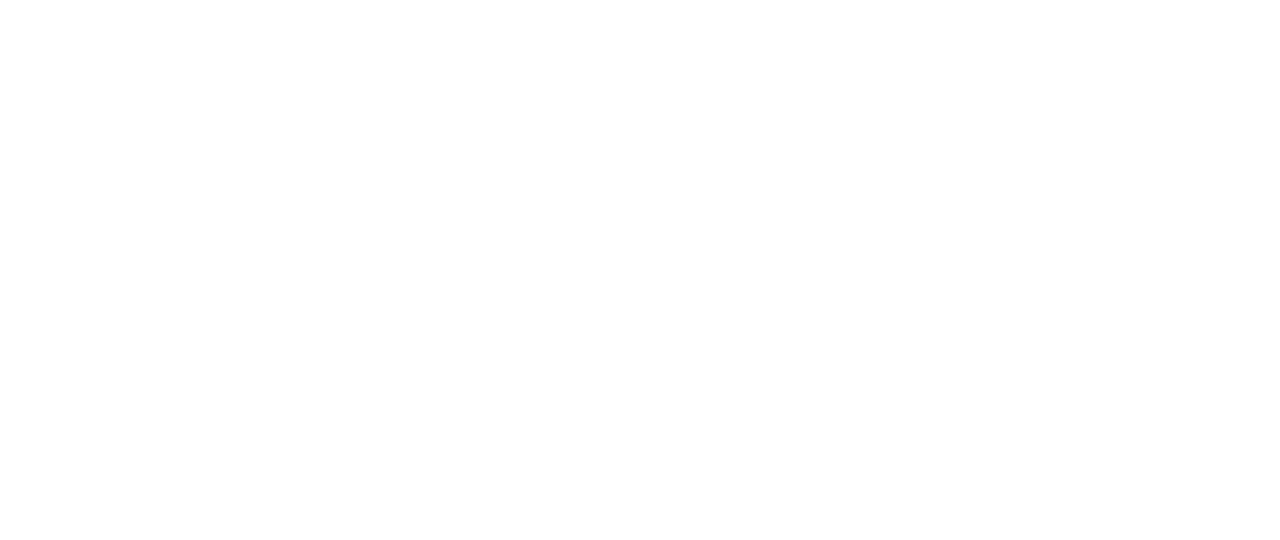
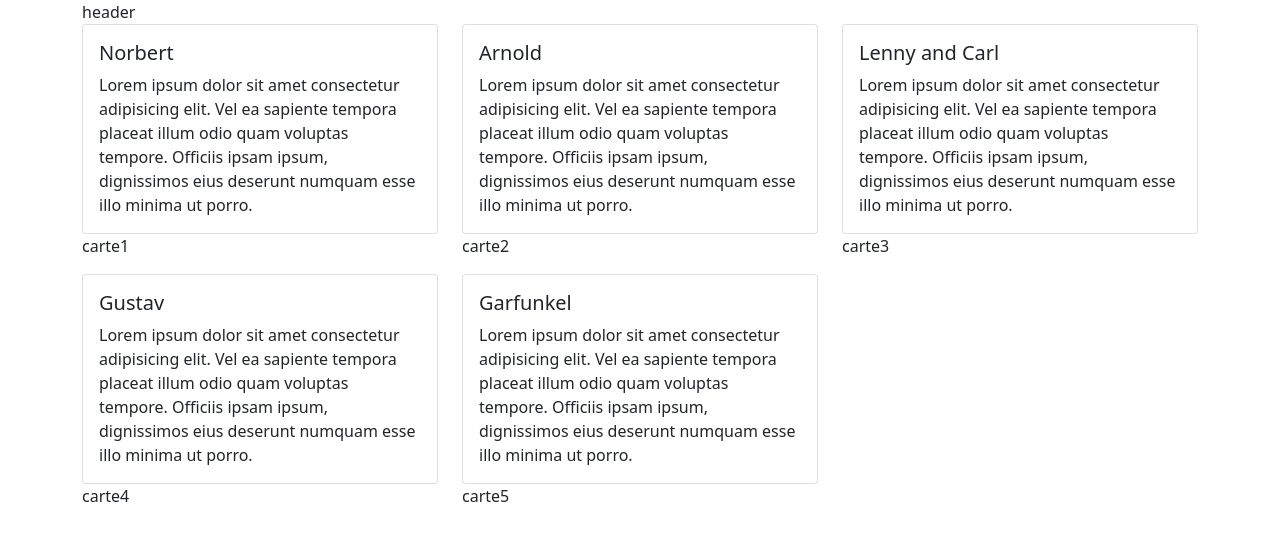
Before and after one commit to manu0801/emmanuelwiart_5_01072021, a plain HTML site: page frontend/Acceuil.html in a window 1280 px wide. Drawn offline with nearby package versions, Linux system fonts and the light colour scheme.

Commit message:
structure container row et col

```diff
--- a/frontend/Acceuil.html
+++ b/frontend/Acceuil.html
@@ -11,7 +11,73 @@
     <title>Acceuil</title>
 </head>
 <body>
+<div class="container">
+    <div class="row">
+        <div class="col">
+            header
+        </div>
+    </div>
 
+    <div class="row">
+        <div class="col-12 col-lg-4">
+            <div class="card">
+                <div class="card-body">
+                    <h5 class="card-title">Norbert</h5>
+                    <p class="card-text">Lorem ipsum dolor sit amet consectetur adipisicing elit.
+                     Vel ea sapiente tempora placeat illum odio quam voluptas tempore.
+                     Officiis ipsam ipsum, dignissimos eius deserunt numquam esse illo minima ut porro.</p>
+                </div>
+            </div>
+            <p>carte1</p>
+        </div>
+        <div class="col-12 col-lg-4">
+            <div class="card">
+                <div class="card-body">
+                    <h5 class="card-title">Arnold</h5>
+                    <p class="card-text">Lorem ipsum dolor sit amet consectetur adipisicing elit.
+                     Vel ea sapiente tempora placeat illum odio quam voluptas tempore.
+                     Officiis ipsam ipsum, dignissimos eius deserunt numquam esse illo minima ut porro.</p>
+                </div>
+            </div>
+            <p>carte2</p>
+        </div>
+        <div class="col-12 col-lg-4">
+            <div class="card">
+                <div class="card-body">
+                    <h5 class="card-title">Lenny and Carl</h5>
+                    <p class="card-text">Lorem ipsum dolor sit amet consectetur adipisicing elit.
+                     Vel ea sapiente tempora placeat illum odio quam voluptas tempore.
+                     Officiis ipsam ipsum, dignissimos eius deserunt numquam esse illo minima ut porro.</p>
+                </div>
+            </div>
+            <p>carte3</p>
+        </div>
+    </div>
+    <div class="row">
+        <div class="col-12 col-lg-4">
+            <div class="card">
+                <div class="card-body">
+                    <h5 class="card-title">Gustav</h5>
+                    <p class="card-text">Lorem ipsum dolor sit amet consectetur adipisicing elit.
+                     Vel ea sapiente tempora placeat illum odio quam voluptas tempore.
+                     Officiis ipsam ipsum, dignissimos eius deserunt numquam esse illo minima ut porro.</p>
+                </div>
+            </div>
+            <p>carte4</p>
+        </div>
+        <div class="col-12 col-lg-4">
+            <div class="card">
+                <div class="card-body">
+                    <h5 class="card-title">Garfunkel</h5>
+                    <p class="card-text">Lorem ipsum dolor sit amet consectetur adipisicing elit.
+                     Vel ea sapiente tempora placeat illum odio quam voluptas tempore.
+                     Officiis ipsam ipsum, dignissimos eius deserunt numquam esse illo minima ut porro.</p>
+                </div>
+            </div>
+            <p>carte5</p>
+        </div>
+    </div>
+</div>
 
     <script src="https://cdn.jsdelivr.net/npm/@popperjs/core@2.9.2/dist/umd/popper.min.js"
     integrity="sha384-IQsoLXl5PILFhosVNubq5LC7Qb9DXgDA9i+tQ8Zj3iwWAwPtgFTxbJ8NT4GN1R8p" crossorigin="anonymous"></script>
```
Also changed, not shown: frontend/confirmation.html (+7 -1 lines), frontend/panier.html (+7 -1 lines), frontend/produits.html (+15 -1 lines), frontend/images/vcam_1.jpg (added), frontend/images/vcam_2.jpg (added), frontend/images/vcam_3.jpg (added), frontend/images/vcam_4.jpg (added), frontend/images/vcam_5.jpg (added).
